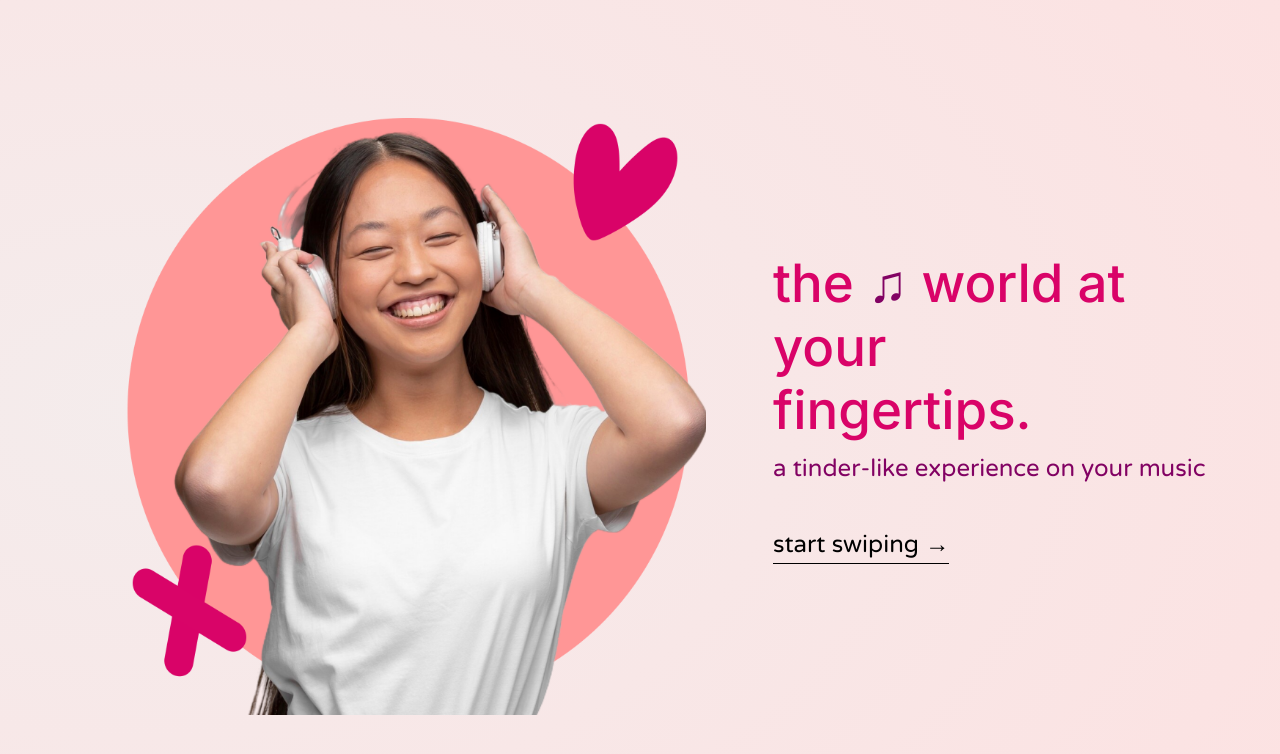
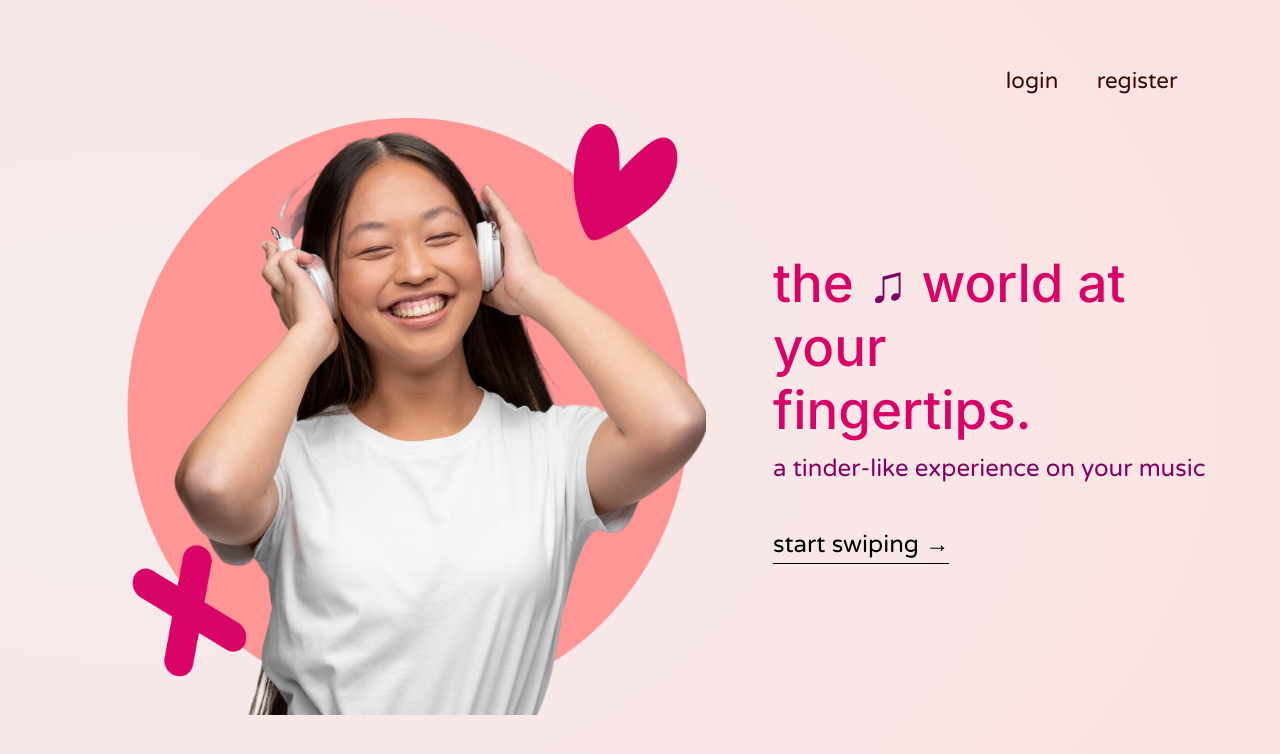
Before and after one commit to bakuyy/chime-v2, a React (Vite) app in the folder frontend/: page / in a window 1280 px wide. Shown: the top 754 px of the page. Built offline with nearby package versions, Linux system fonts and the light colour scheme.

Commit message:
Added Public Navbar and styling

```diff
--- a/frontend/src/components/auth/PublicNavbar.tsx
+++ b/frontend/src/components/auth/PublicNavbar.tsx
@@ -0,0 +1,35 @@
+import React, { useState } from "react";
+import { Link } from "react-router-dom";
+import "../../../styling/PublicNavbar.css";
+
+interface NavItem {
+    title: string;
+    id:string;
+    link:string;
+
+}
+
+const PublicNavbar: React.FC = () => {
+  const links: NavItem[]= [
+    { title: "login", id: "login", link: "/login" },
+    { title: "register", id: "register", link: "/register" },
+  ]
+
+  const handleClick = () => {}
+  return (
+      <div className="navbar-links">
+        {links.map(({ title, link }) => (
+          <Link
+            key={title}
+            to={link}
+            className="navbar-link"
+            onClick={handleClick}
+          >
+            {title}
+          </Link>
+        ))}
+    </div>
+  )
+}
+
+export default PublicNavbar;
--- a/frontend/src/pages/public/Home.tsx
+++ b/frontend/src/pages/public/Home.tsx
@@ -1,6 +1,7 @@
 import React from 'react';
 import { useNavigate } from 'react-router-dom';
 import "../../../styling/Home.css"
+import PublicNavbar from '../../components/auth/PublicNavbar';
 
 
 import HomePageGirl from "../../assets/images/HomePageGirl.png"
@@ -12,14 +13,16 @@ const Home: React.FC = () => {
         navigate("/login")
     }
   return (
-    <div className='home-container'>
+    <div className=''>
+        <PublicNavbar/>
+        <div className='home-container'>
         <img className="home-girl" src={HomePageGirl}/>
         <div>
             <div className='home-title'>the <span className="music-note">♫</span> world at your fingertips.</div>
             <div className='home-subtitle'>a tinder-like experience on your music</div>
             <div className='home-text' onClick={handleClick}>start swiping <span className="arrow">→</span></div>
         </div>
-
+        </div>
 
     </div>
   );
--- /dev/null
+++ b/frontend/styling/PublicNavbar.css
@@ -0,0 +1,27 @@
+
+
+.navbar-links {
+    display: flex;
+    justify-content: flex-end;
+    align-items: center;
+    position: fixed;
+    width: calc(100% - 3vw);
+    top: 0;
+    right:0;
+    margin-right: 5vw;
+    margin-top: 5vw;
+    padding-right: 3vw;
+    z-index: 1000;
+    gap: 3vw;
+}
+
+.navbar-link {
+    color: #3A0C00;
+    text-decoration: none;
+    font-size: 1.4rem;
+    transition: color 0.3s;
+}
+
+.navbar-link:hover {
+    color: #D3B4BB;
+}
```
